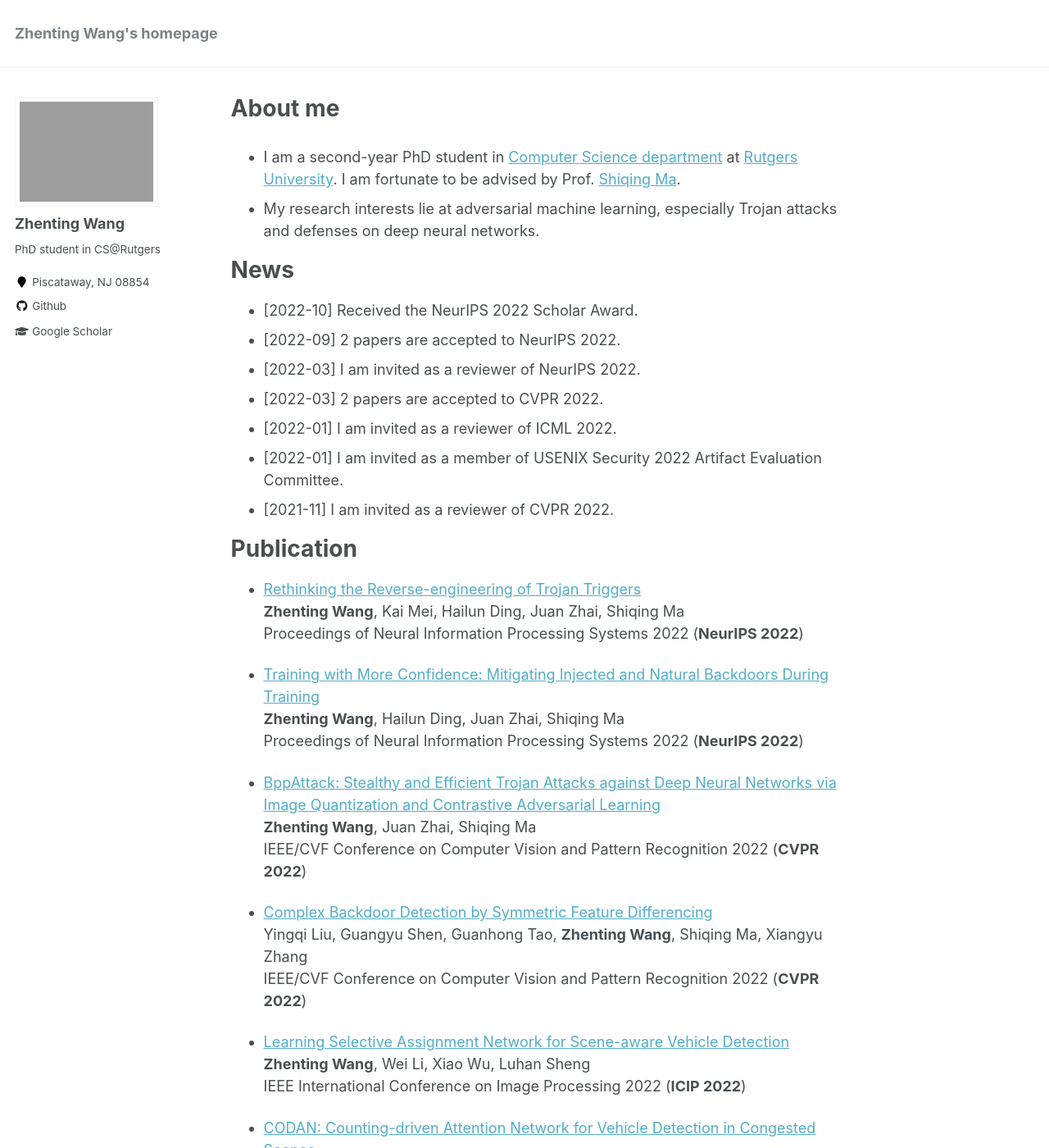
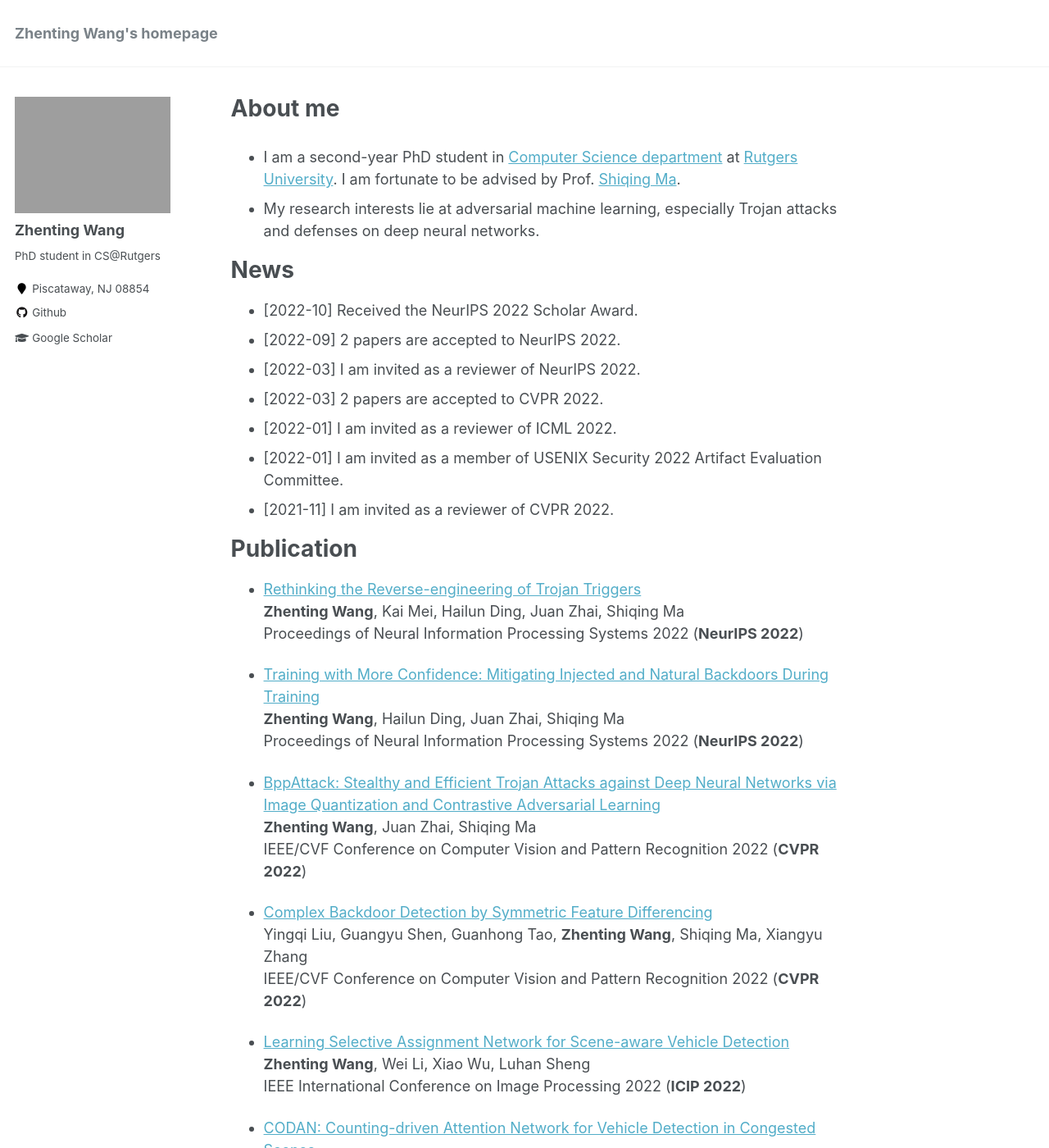
Before and after one commit to ZhentingWang/zhentingwang.github.io, a Jekyll site: the page built from _pages/about.md, in a window 1280 px wide and 1400 px high. Shown: the whole window at 82% size. Built offline with Jekyll 4.4.1, drawn with Linux system fonts in a browser that asks for light colours.

Commit message:
Update _sidebar.scss

```diff
--- a/_sass/_sidebar.scss
+++ b/_sass/_sidebar.scss
@@ -69,7 +69,7 @@
    Author profile and links
    ========================================================================== */
 
-.author__avatar {
+/* .author__avatar {
   display: table-cell;
   vertical-align: top;
   width: 36px;
@@ -91,7 +91,7 @@
       border: 1px solid $border-color;
     }
   }
-}
+}*/
 
 .author__content {
   display: table-cell;
```
